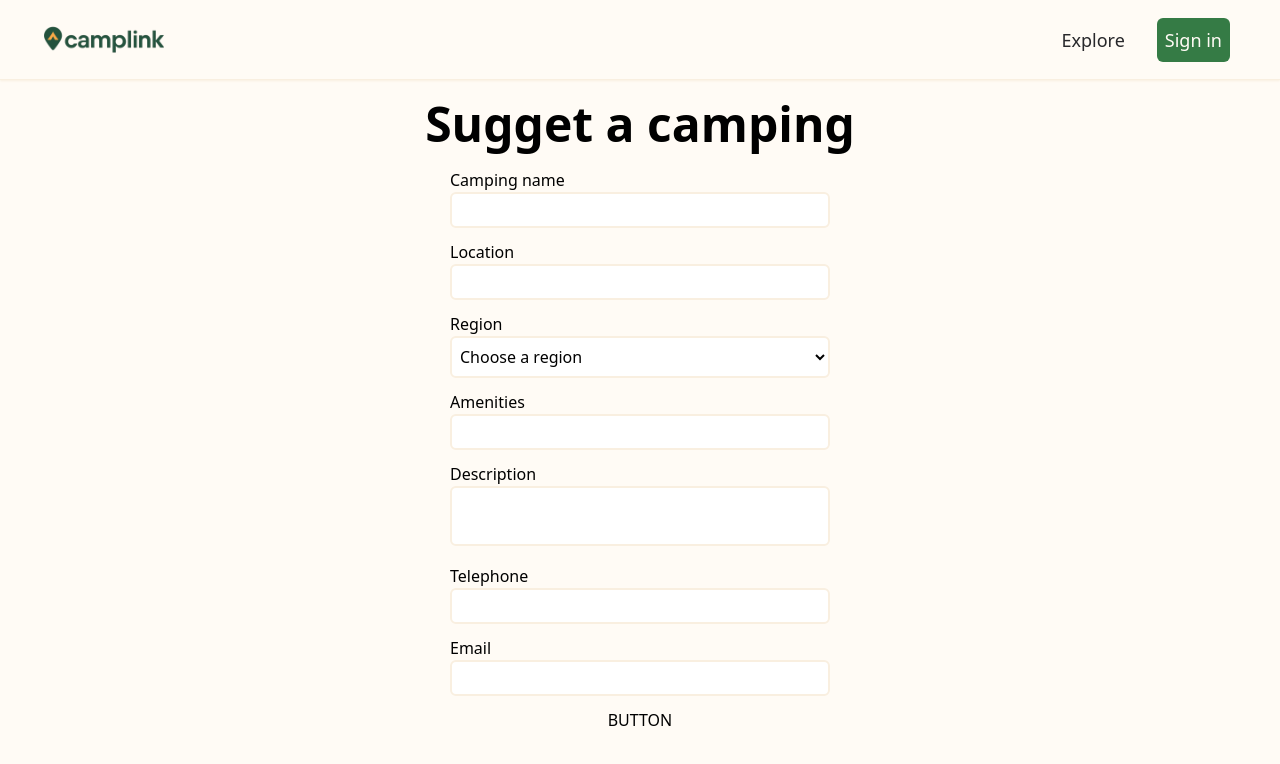
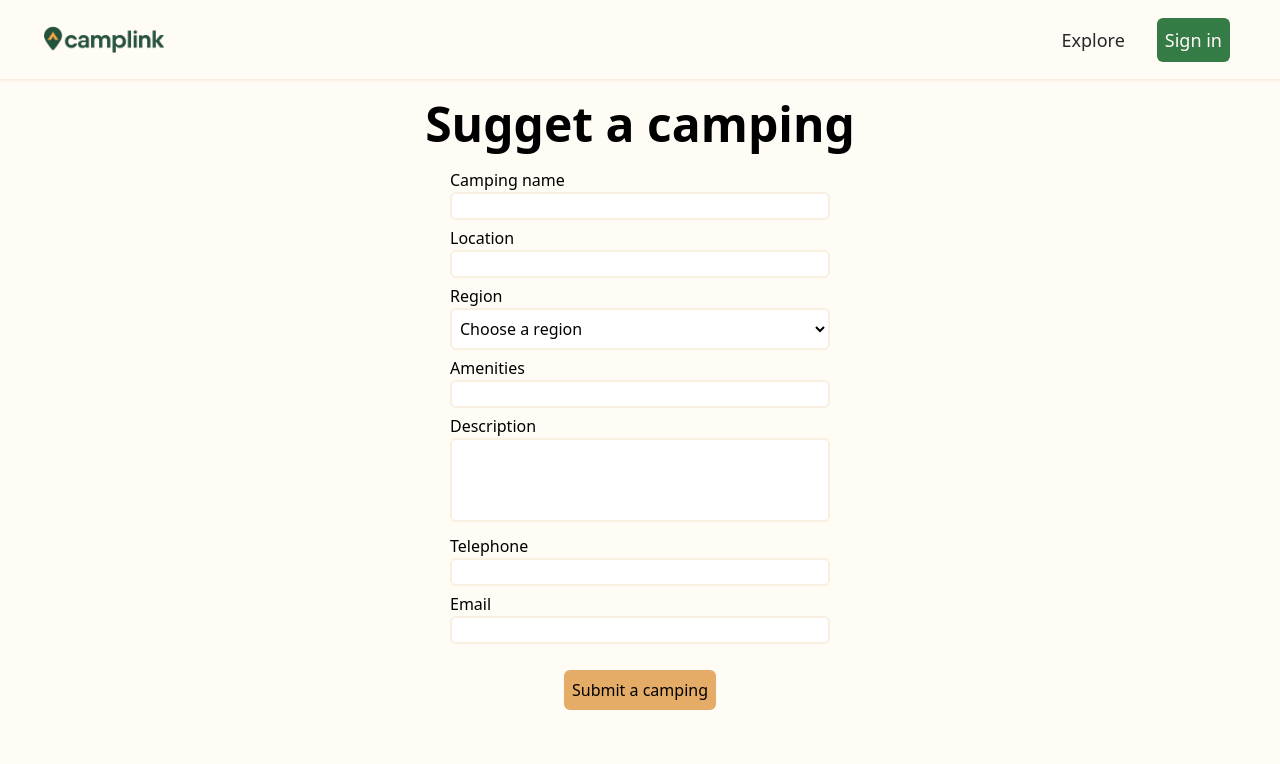
Before and after one commit to otsatsos/Camplink, a React (Vite) app: page /submit-camping in a window 1280 px wide. Shown: the top 764 px of the page. Built offline with nearby package versions, Linux system fonts and the light colour scheme.

Commit message:
turn font input into components

```diff
--- a/src/components/CampingDetailsTile/CampingDetailsTile.jsx
+++ b/src/components/CampingDetailsTile/CampingDetailsTile.jsx
@@ -1,22 +1,22 @@
-const CampingDetailsTile = ({ tile }) => {
+const CampingDetailsTile = ({ camping }) => {
 
   return (
     <>
       <div>
-        <h2 className="text-2xl font-semibold">{tile.name}</h2>
-        <p className="pt-2">{tile.description}</p>
+        <h2 className="text-2xl font-semibold">{camping.name}</h2>
+        <p className="pt-2">{camping.description}</p>
         <p className="pt-2 font-bold">Amenities</p>
       </div>
       <ul className="flex flex-col gap-0.25 pt-1">
-        {tile.amenities.map((amenity) => {
+        {camping.amenities.map((amenity) => {
           return <li className="text-sm">- {amenity}</li>;
         })}
       </ul>
       <ul>
         <li className="pt-2 font-bold">Info</li>
-        <li className="italic pt-1">📍 {tile.location}</li>
-        <li>{tile.telephone}</li>
-        <li>{tile.email}</li>
+        <li className="italic pt-1">📍 {camping.location}</li>
+        <li>{camping.telephone}</li>
+        <li>{camping.email}</li>
       </ul>
     </>
   );
--- a/src/components/CampingOverviewTile/CampingOverviewTile.jsx
+++ b/src/components/CampingOverviewTile/CampingOverviewTile.jsx
@@ -1,13 +1,13 @@
-const CampingOverviewTile = ({ tile, handleClick }) => {
+const CampingOverviewTile = ({ camping }) => {
   return (
     <>
       <div>
-        <img src={tile.img} className="w-full object-fill rounded-md" />
+        <img src={camping.img} className="w-full h-64 object-cover rounded-md" />
         <div className="pt-2.5">
-          <h3 className="text-2xl font-semibold">{tile.name}</h3>
-          <p className="w-fit italic font-medium rounded-md">📍 {tile.location}</p>
+          <h3 className="text-2xl font-semibold">{camping.name}</h3>
+          <p className="w-fit italic font-medium rounded-md">📍 {camping.location}</p>
           <ul className="flex flex-col gap-0.25 pt-1">
-            {tile.amenities.map((amenity) => {
+            {camping.amenities.map((amenity) => {
               return <li className="text-sm">- {amenity}</li>;
             })}
           </ul>
--- a/src/components/CampingTile/CampingTile.jsx
+++ b/src/components/CampingTile/CampingTile.jsx
@@ -2,11 +2,11 @@ import CampingOverviewTile from "../CampingOverviewTile/CampingOverviewTile";
 import CampingDetailsTile from "../CampingDetailsTile/CampingDetailsTile";
 import { useState } from "react";
 
-const CampingTile = ({ tile }) => {
+const CampingTile = ({ camping }) => {
   const [tileClicked, setTileClicked] = useState(false);
 
   const handleClick = () => {
-    setTileClicked(!tileClicked);
+    setTileClicked((clicked) => !clicked);
   };
 
   return (
@@ -17,12 +17,12 @@ const CampingTile = ({ tile }) => {
             ? "pt-4 pl-4 pb-2 bg-[#FAAA48] transition-transform text-[#28282B]"
             : "flex"
         } w-[30%] h-110 mb-5 rounded-md transition-transform hover:-translate-y-0.25 cursor-pointer`}
-        onClick={() => handleClick()}
+        onClick={handleClick}
       >
         {tileClicked ? (
-          <CampingDetailsTile tile={tile} />
+          <CampingDetailsTile camping={camping} />
         ) : (
-          <CampingOverviewTile tile={tile} />
+          <CampingOverviewTile camping={camping} />
         )}
       </div>
     </>
--- a/src/components/FilteredCampingTiles/FilteredCampingTiles.jsx
+++ b/src/components/FilteredCampingTiles/FilteredCampingTiles.jsx
@@ -3,15 +3,14 @@ import NAMessage from "../NAMessage/NAMessage.jsx";
 import CampingTile from "../CampingTile/CampingTile.jsx";
 
 const FilteredCampingTiles = ({ region }) => {
-  const filteredCampings = CAMPINGS.filter((camping) => {
-    return camping.region === region;
-  });
 
   let camps = "";
   if (region === "All regions") {
     camps = CAMPINGS;
   } else {
-    camps = filteredCampings;
+    camps = CAMPINGS.filter((camping) => {
+      return camping.region === region;
+    });
   }
 
   return (
@@ -19,7 +18,7 @@ const FilteredCampingTiles = ({ region }) => {
       {camps.length > 0 ? (
         <div className="w-[80%] m-auto mt-10 flex flex-wrap gap-4 items-center justify-evenly text-[#28282B]">
           {camps.map((camping) => {
-            return <CampingTile key={camping.id} tile={camping} {...camping} />;
+            return <CampingTile key={camping.id} camping={camping} />;
           })}
         </div>
       ) : (
@@ -35,5 +34,3 @@ const FilteredCampingTiles = ({ region }) => {
 };
 
 export default FilteredCampingTiles;
-
-//
--- /dev/null
+++ b/src/components/FormInput/FormInput.jsx
@@ -0,0 +1,13 @@
+const FormInput = ({ label }) => {
+  return (
+    <>
+      <label className="font-medium block">{label}</label>
+      <input
+        className="w-95 h-7 p-1 mb-1.5 bg-white border-2 border-solid border-[#F9EFE0] rounded-md focus:outline-none focus-within:border-[#418050]"
+        placeholder=""
+      />
+    </>
+  );
+};
+
+export default FormInput;
--- /dev/null
+++ b/src/components/FormSelect/FormSelect.jsx
@@ -0,0 +1,20 @@
+import { REGIONS } from "../../Data.js";
+
+const FormSelect = ({ label }) => {
+  return (
+    <>
+      <label className="font-medium block">{label}</label>
+      <select
+        className="w-95 pl-1 py-1.75 mb-1.5 bg-white border-2 border-solid border-[#F9EFE0] rounded-md focus:outline-none focus-within:border-[#418050]"
+        placeholder=""
+      >
+        <option>Choose a region</option>
+        {REGIONS.map((region) => {
+          return <option>{region}</option>;
+        })}
+      </select>
+    </>
+  );
+};
+
+export default FormSelect;
--- a/src/components/FormSubmitCamping/FormSubmitCamping.jsx
+++ b/src/components/FormSubmitCamping/FormSubmitCamping.jsx
@@ -1,5 +1,9 @@
 import { useState } from "react";
-import { REGIONS } from "../../Data.js";
+import FormInput from "../FormInput/FormInput.jsx";
+import FormSelect from "../FormSelect/FormSelect.jsx";
+import FormTextarea from "../FormTextarea/FormTextarea.jsx";
+import Button from "../NavButton/NavButton.jsx";
+import SubmitFormButton from "../SubmitFormButton/SubmitFormButton.jsx";
 
 const FormSubmitCamping = () => {
   const [newCamping, setNewCamping] = useState("");
@@ -9,54 +13,15 @@ const FormSubmitCamping = () => {
       <h1 className="text-5xl font-semibold mb-5">Sugget a camping</h1>
       <form className="w-[50%] flex flex-col items-center">
         <div className="text-left">
-          <label className="font-medium block">Camping name</label>
-          <input
-            className="w-95 p-1 mb-3 bg-white border-2 border-solid border-[#F9EFE0] rounded-md focus:outline-none focus-within:border-[#418050]"
-            placeholder=""
-          />
-
-          <label className="font-medium block">Location</label>
-          <input
-            className="w-95 p-1 mb-3 bg-white border-2 border-solid border-[#F9EFE0] rounded-md focus:outline-none focus-within:border-[#418050]"
-            placeholder=""
-          />
-
-          <label className="font-medium block">Region</label>
-          <select
-            className="w-95 pl-1 py-1.75 mb-3 bg-white border-2 border-solid border-[#F9EFE0] rounded-md focus:outline-none focus-within:border-[#418050]"
-            placeholder=""
-          >
-            <option>Choose a region</option>
-            {REGIONS.map((region) => {
-              return <option>{region}</option>;
-            })}
-          </select>
-          <label className="font-medium block">Amenities</label>
-          <input
-            className="w-95 p-1 mb-3 bg-white border-2 border-solid border-[#F9EFE0] rounded-md focus:outline-none focus-within:border-[#418050]"
-            placeholder=""
-          />
-          <label className="font-medium block">Description</label>
-          <textarea
-            rows={2}
-            minLength={50}
-            maxLength={200}
-            className="w-95 p-1 mb-3 bg-white border-2 border-solid border-[#F9EFE0] rounded-md resize-none focus:outline-none focus-within:border-[#418050]"
-            placeholder=""
-          />
-          <label className="font-medium block">Telephone</label>
-          <input
-            className="w-95 p-1 mb-3 bg-white border-2 border-solid border-[#F9EFE0] rounded-md focus:outline-none focus-within:border-[#418050]"
-            placeholder=""
-          />
-          <label className="font-medium block">Email</label>
-          <input
-            className="w-95 p-1 mb-3 bg-white border-2 border-solid border-[#F9EFE0] rounded-md focus:outline-none focus-within:border-[#418050]"
-            placeholder=""
-          />
+          <FormInput label="Camping name" />
+          <FormInput label="Location" />
+          <FormSelect label="Region" />
+          <FormInput label="Amenities" />
+          <FormTextarea label="Description" />
+          <FormInput label="Telephone" />
+          <FormInput label="Email" />
         </div>
-
-        <button>BUTTON</button>
+        <SubmitFormButton style="bg-[#e4ac67] mt-5 p-2 rounded-md hover:bg-[#FAAA48] cursor-pointer">Submit a camping</SubmitFormButton>
       </form>
     </div>
   );
--- /dev/null
+++ b/src/components/FormTextarea/FormTextarea.jsx
@@ -0,0 +1,16 @@
+const FormTextarea = () => {
+  return (
+    <>
+      <label className="font-medium block">Description</label>
+      <textarea
+        rows={3}
+        minLength={50}
+        maxLength={200}
+        className="w-95 p-1 mb-1.5 bg-white border-2 border-solid border-[#F9EFE0] rounded-md resize-none focus:outline-none focus-within:border-[#418050]"
+        placeholder=""
+      />
+    </>
+  );
+};
+
+export default FormTextarea;
--- a/src/components/Navbar/Navbar.jsx
+++ b/src/components/Navbar/Navbar.jsx
@@ -1,4 +1,4 @@
-import Button from "../Button/Button";
+import NavButton from "../NavButton/NavButton.jsx";
 
 const Navbar = ({
   img,
@@ -11,17 +11,17 @@ const Navbar = ({
   return (
     <>
       <nav className="w-full h-20 fixed z-10 top-0 right-0 left-0 flex items-center justify-between bg-[#FFFBF5] border-b-1 border-b-solid border-b-[#F9EFE0] shadow-xs shadow-[#F9EFE0] text-[#28282B]">
-        <Button style={buttonStyle[0]} link={buttonsLinks[0]}>
+        <NavButton style={buttonStyle[0]} link={buttonsLinks[0]}>
           <img src={img} alt={altText} className="h-30" />
-        </Button>
+        </NavButton>
         <div>
           <ul className="flex gap-6 mr-12.5 text-lg">
-            <Button style={buttonStyle[1]} link={buttonsLinks[1]}>
+            <NavButton style={buttonStyle[1]} link={buttonsLinks[1]}>
               {buttonsText[1]}
-            </Button>
-            <Button style={buttonStyle[2]} link={buttonsLinks[2]}>
+            </NavButton>
+            <NavButton style={buttonStyle[2]} link={buttonsLinks[2]}>
               {buttonsText[2]}
-            </Button>
+            </NavButton>
           </ul>
         </div>
       </nav>
--- /dev/null
+++ b/src/components/SubmitFormButton/SubmitFormButton.jsx
@@ -0,0 +1,7 @@
+const SubmitFormButton = ({ children, style }) => {
+    return <>
+        <button className={style}>{children}</button>
+    </>
+}
+
+export default SubmitFormButton;
```
Also changed, not shown: src/components/NAMessage/NAMessage.jsx (+5 -2 lines), src/components/NavButton/NavButton.jsx (renamed from src/components/Button/Button.jsx, +5 -4 lines).
